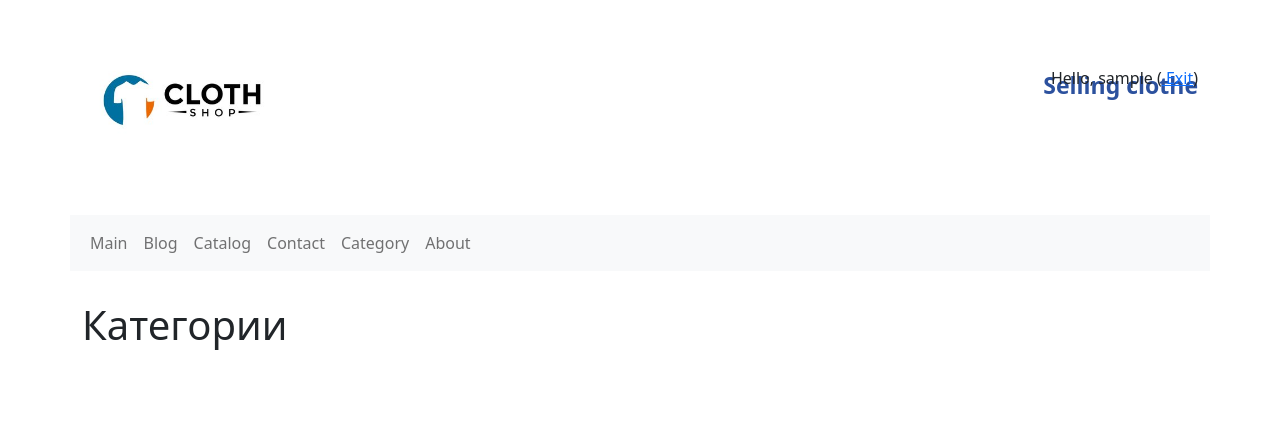
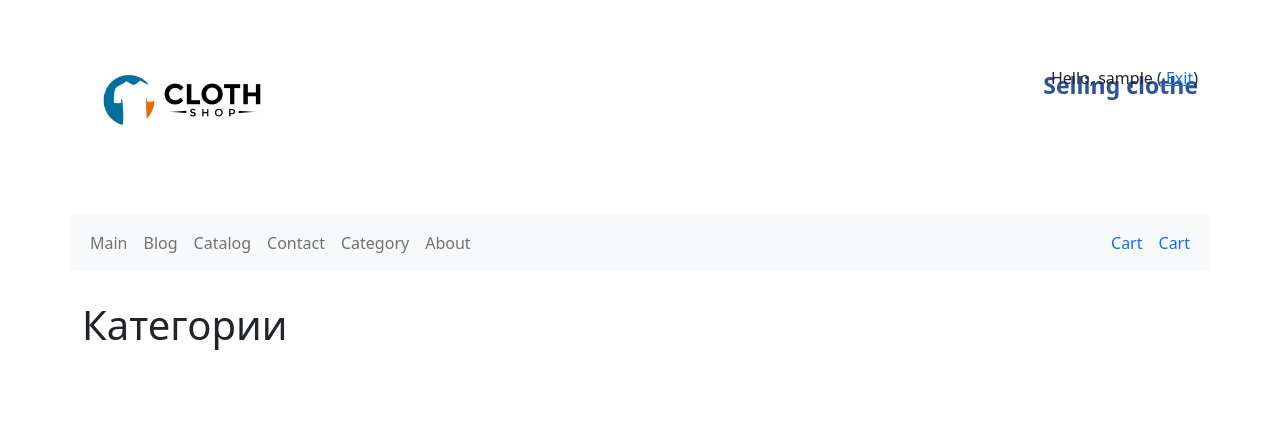
Before and after one commit to NikitaDid/clothe_store, a Django app: page /blog/ in a window 1280 px wide. Shown: the top 427 px of the page. Run offline with Django 4.2, Linux system fonts and the light colour scheme; the visitor is signed in with stand-in values (Sample User, id 1); data that the repository does not hold is empty; parts of the project's set-up code (start-up, migrations or seed data) failed here and were passed over.

Commit message:
cart view

```diff
--- a/apps/order/urls.py
+++ b/apps/order/urls.py
@@ -1,6 +1,7 @@
 from django.urls import path
-from apps.order.views import add_to_cart
+from apps.order.views import add_to_cart, cart_view
 
 urlpatterns = [
-    path('add-to-cart', add_to_cart, name='add_to_cart')
+    path('add-to-cart', add_to_cart, name='add_to_cart'),
+    path('cart', cart_view, name='cart')
 ]
--- a/apps/order/views.py
+++ b/apps/order/views.py
@@ -34,3 +34,9 @@
             'order/added.html',
             {'product': cd['product']}
         )
+
+@login_required
+def cart_view(request):
+    cart = get_car_data(request.user)
+    breadcrumbs = {'current': 'Корзина'}
+    return render(request, 'order/cart.html', {'cart': cart, 'breadcrumbs': breadcrumbs})
--- a/config/settings.py
+++ b/config/settings.py
@@ -145,3 +145,5 @@
 
 DEFAULT_AUTO_FIELD = 'django.db.models.BigAutoField'
 AUTH_USER_MODEL = 'user.User'
+LOGIN_URL = 'login'
+LOGIN_REDIRECT_URL = 'index'
--- a/templates/base.html
+++ b/templates/base.html
@@ -65,6 +65,26 @@
                         </li>
                     </ul>
                 </div>
+
+                <div class="flex">
+                    <ul class="navbar-nav me-auto mb-2 mb-lg-0">
+                        {% if request.user.is_authenticated %}
+                            <li class="nav-item">
+                                <a class="nav-link text-primary " href="{% url 'cart' %}">Cart</a>
+                            </li>
+                        {% endif %}
+                    </ul>
+                </div>
+
+                <div class="flex">
+                    <ul class="navbar-nav me-auto mb-2 mb-lg-0">
+                        {% if request.user.is_authenticated %}
+                            <li class="nav-item">
+                                <a class="nav-link text-primary " href="{% url 'cart' %}">Cart</a>
+                            </li>
+                        {% endif %}
+                    </ul>
+                </div>
             </div>
         </nav>
     </div>
```
